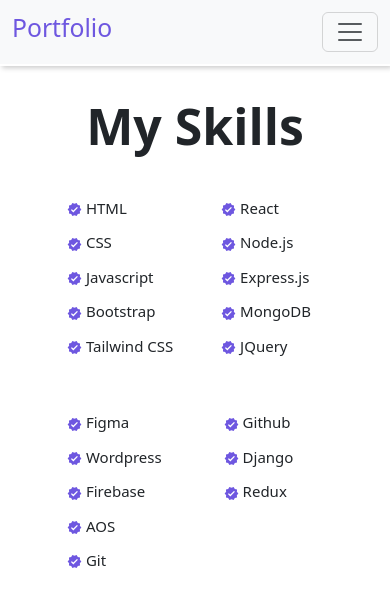
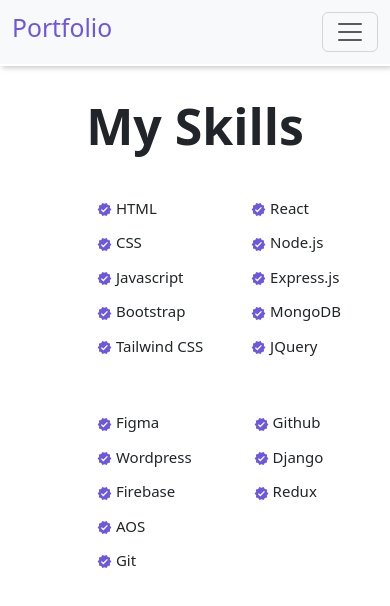
Before and after one commit to gokul-vsi/portfolio, a React (Vite) app: page /skill in a window 390 px wide. Shown: the top 606 px of the page. Built offline with nearby package versions, Linux system fonts and the light colour scheme.

Commit message:
skills-text

```diff
--- a/src/App.css
+++ b/src/App.css
@@ -95,6 +95,12 @@
     font-size: 50px;
     font-weight: 700;
 }
+.first-main{
+    margin-left: 85px !important;
+}
+.second-main{
+    margin-left: 110px !important;
+}
 @media (max-width:768px) {
     .skill-top{
         margin-top: 30px !important;
@@ -109,8 +115,9 @@
         margin-left: 14px;
     }
     .first-main,.second-main{
-        padding: 15px;
-        margin-left: 40px;
+        padding: 15px !important;
+        margin-left: 70px !important;
+        font-weight: 500 !important;
     }
     .sk-h{
         font-size: 15px !important;
```
